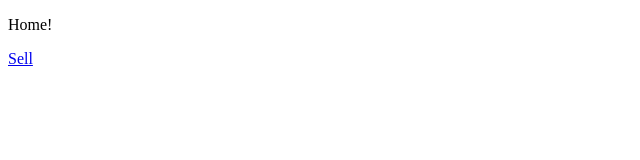
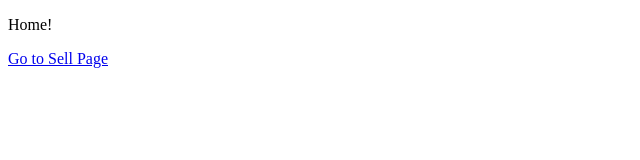
Before and after one commit to iagocrespo/sick-fits, a Next.js app in the folder frontend/: page / in a window 1280 px wide. Shown: the top 160 px of the page, without its empty margins (0-640 px from the left). Built offline with nearby package versions, Linux system fonts and the light colour scheme.

Commit message:
Modificado el nombre del link que nos lleva a <Sell>

```diff
--- a/frontend/pages/index.js
+++ b/frontend/pages/index.js
@@ -5,7 +5,7 @@ const Home = props => (
   <div>
     <p>Home!</p>
     <Link href="/sell">
-      <a>Sell</a>
+      <a>Go to Sell Page</a>
     </Link>
   </div>
 );
```
